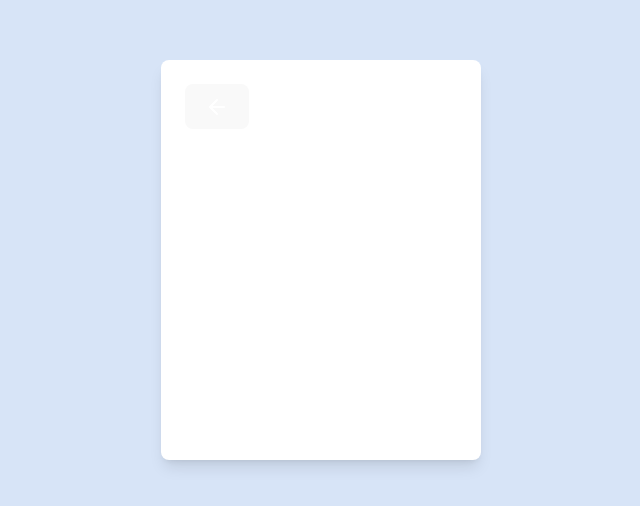
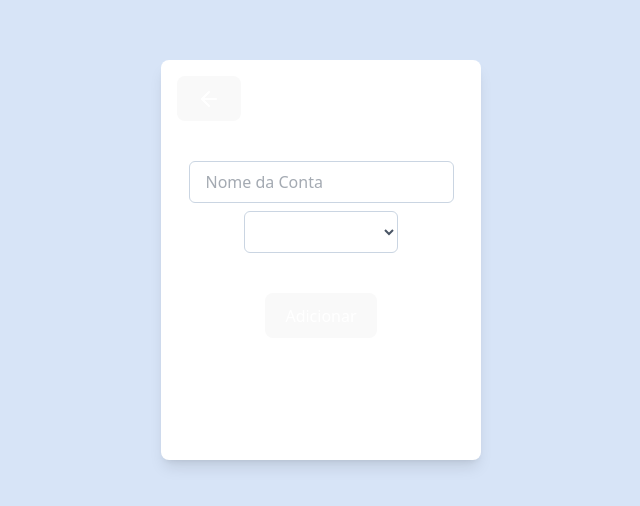
Before and after one commit to ramonbarbosdev/financeiro-app, a React (Vite) app: page /conta in a window 1280 px wide. Shown: the part 140-646 px from the top of the page, without its empty margins (319-959 px from the left). Built offline with nearby package versions, Linux system fonts and the light colour scheme.

Commit message:
adiciona novos componentes Header e Input, e atualiza ButtonCustom e Container para melhorar a interface do usuário

```diff
--- a/src/components/ButtonCustom.jsx
+++ b/src/components/ButtonCustom.jsx
@@ -2,7 +2,7 @@ function ButtonCustom(props)
 {
     return(
         <button
-            className="text-white rounded-md"
+            className="bg-slate-400 text-white  p-2 rounded-md w-full"
             {...props}
         />
 
--- a/src/components/Container.jsx
+++ b/src/components/Container.jsx
@@ -4,7 +4,7 @@ function Container({ children, width = 'w-1/4', height = 'h-1/2' })
 
 
     return(
-        <div className={`bg-white p-6 rounded-lg shadow-lg ${width} ${height} flex flex-col gap-10`}>
+        <div className={`bg-white p-4 rounded-lg shadow-lg ${width} ${height} flex flex-col gap-10 items-center`}>
 
             {children}
 
--- /dev/null
+++ b/src/components/Header.jsx
@@ -0,0 +1,31 @@
+import { ArrowLeft } from "lucide-react";
+import { useNavigate } from "react-router";
+
+function Header({ titulo})
+{
+    const navigate = useNavigate();
+
+
+    function redirection(router)
+    {
+        const query = new URLSearchParams();
+        // query.set("descricao", tasks.descricao);
+        navigate(`/${router}?${query}`)
+    }
+
+    return(
+        <div className="flex gap-3  w-full   ">
+            <div>
+                <button  onClick={() => redirection("menu")} className="bg-blue-500 text-white p-2 rounded-md">
+                        <ArrowLeft/>
+                </button>
+            </div>
+
+            <div className='w-full flex justify-center items-center  text-black'>
+                    <h4 className=''>{titulo}</h4>
+            </div>
+        </div>
+    );
+}
+
+export default Header;
--- /dev/null
+++ b/src/components/Input.jsx
@@ -0,0 +1,12 @@
+function Input(props)
+{
+   return(
+         <input
+            className="border border-slate-300 outline-slate-400 px-4 py-2 rounded-md"
+            {...props}
+        />
+   )
+}
+
+
+export default Input;
--- a/src/layout/AcaoLayout.jsx
+++ b/src/layout/AcaoLayout.jsx
@@ -3,38 +3,59 @@ import Container from "../components/Container";
 import { ArrowLeft } from "lucide-react";
 import ContainerMain from "../components/ContainerMain";
 import ButtonCustom from "../components/ButtonCustom";
+import Header from "../components/Header";
+import Input from "../components/Input";
+import { useState } from "react";
 
 export function AcaoLayout ()
 {
-    const navigate = useNavigate();
     const [serachParams] = useSearchParams();
-
     const titulo = serachParams.get('titulo')
 
+    const [nmConta, setNmConta] = useState();
+    const [tpConta, setTpConta] = useState();
 
-    function redirection(router)
+
+    function onSave(nmConta, tpConta)
     {
-        const query = new URLSearchParams();
-        // query.set("descricao", tasks.descricao);
-        navigate(`/${router}?${query}`)
+        console.log(nmConta, tpConta);
     }
 
     return (
         <ContainerMain>
             <Container>
 
-                <div className="flex bg-fundo-titulo gap-3">
-                    <div>
-                        <button  onClick={() => redirection("menu")} className="bg-transparent text-white p-2 rounded-md">
-                                <ArrowLeft/>
-                        </button>
-                    </div>
+              <Header titulo={titulo}/>
 
-                    <div className=' w-100 space-x-4 flex justify-center items-center  text-black'>
-                            <h4 className=''>{titulo}</h4>
-                    </div>
+                <div className="gap-2 flex justify-center items-center flex-col text-gray-600 w-full">
+
+                    <Input
+                     placeholder="Nome da Conta"
+                     type="text"
+                     onChange={(event) => setNmConta(event.target.value)}
+                     />
+
+                    <select
+                        className="border border-slate-300 outline-slate-400 px-4 py-2 rounded-md"
+                        onChange={(event) => setTpConta(event.target.value)}
+                        value={tpConta}
+                        >
+                        <option value="" disabled selected></option>
+                        <option value="1"  >Bancaria</option>
+                        <option value="2"  >Caixa</option>
+                        <option value="3"  >Investimento</option>
+
+                    </select>
+
+
+
                 </div>
 
+                <button
+                    onClick={() => {onSave(nmConta, tpConta)} }
+                    className="bg-slate-400 text-white  p-2 rounded-md">
+                        Adicionar
+                </button>
 
 
 
```
